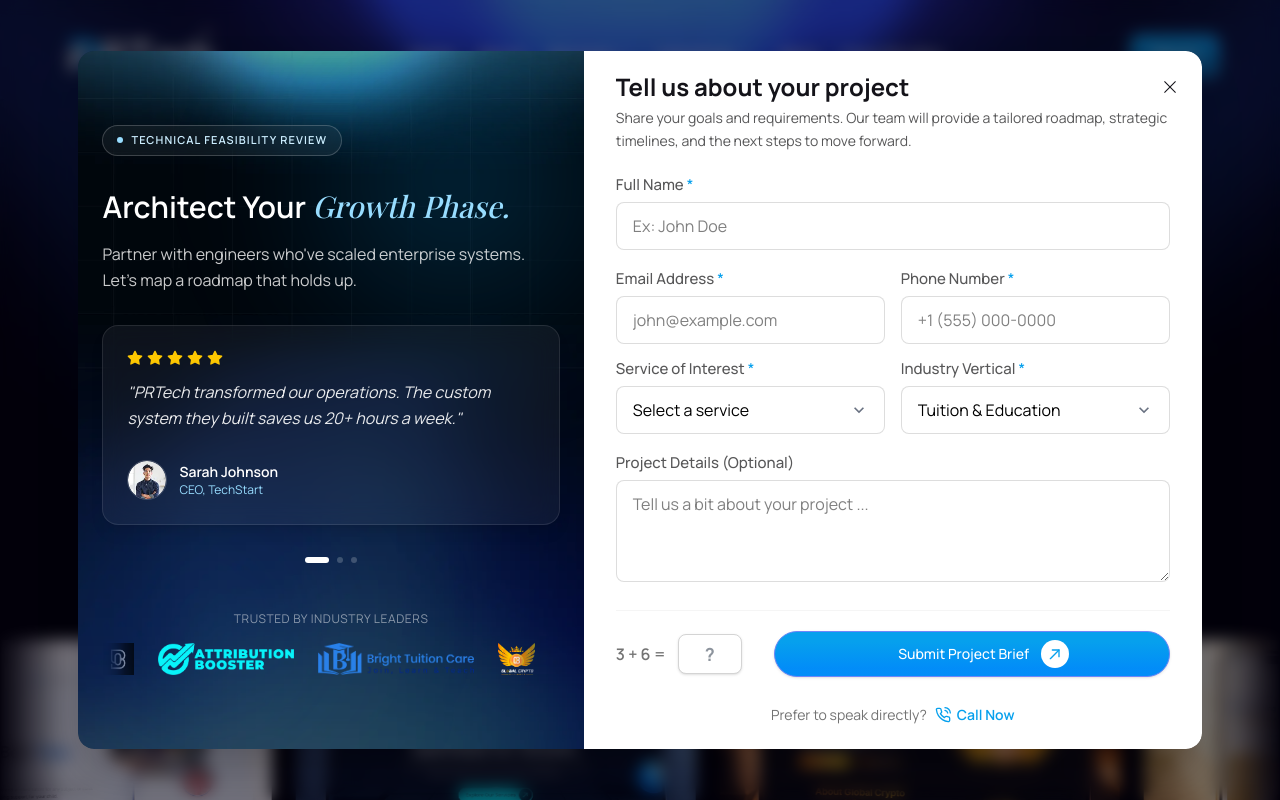
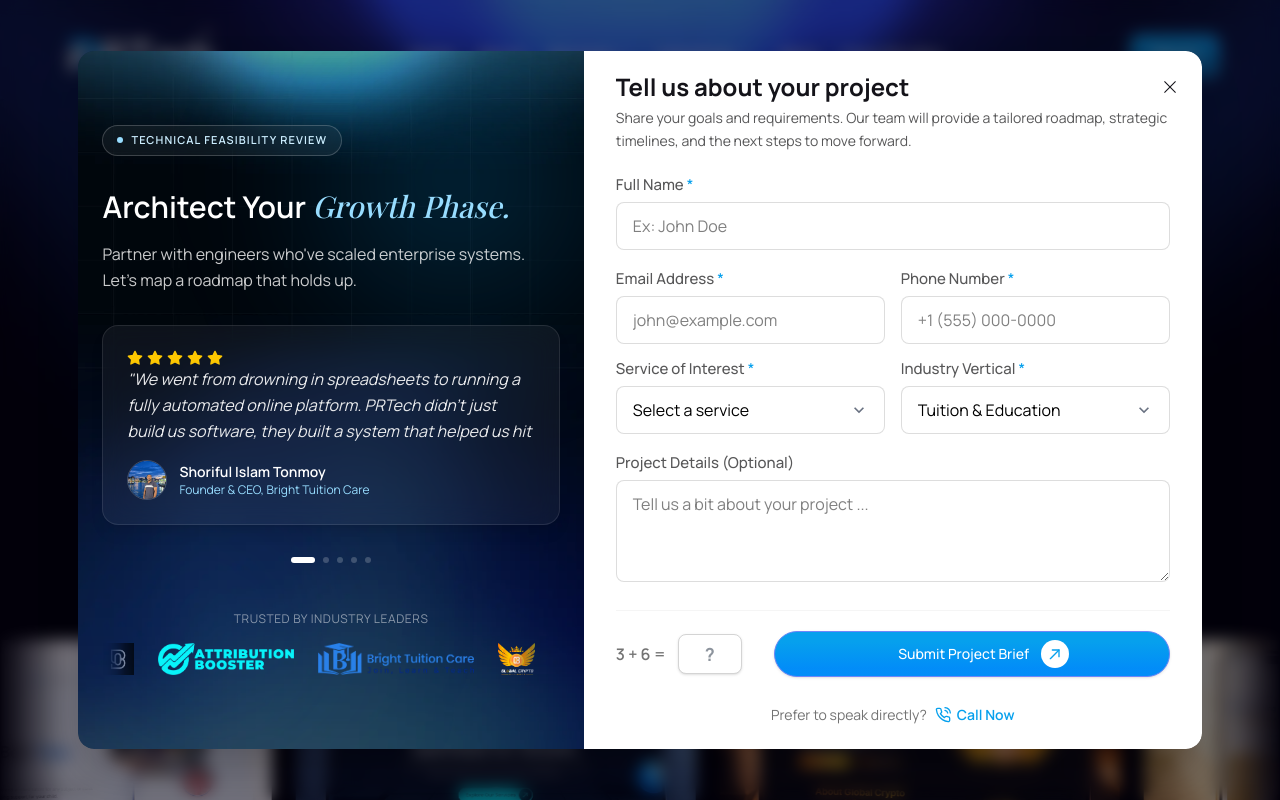
Before and after one commit to team-pr01/PRTech-Solutions-Frontend, a React (Vite) app: page / in a window 1280 px wide. Both pictures are taken after a click on the button "Get Your Project Feasibility Review". Shown: the top 800 px of the page. Built offline with nearby package versions, Linux system fonts and the light colour scheme; a web font is replaced by a local one.

Commit message:
Completed homepage

```diff
--- a/src/components/Homepage/FeasibilityReviewFormModal/TrustAndSocialProof/TrustAndSocialProof.tsx
+++ b/src/components/Homepage/FeasibilityReviewFormModal/TrustAndSocialProof/TrustAndSocialProof.tsx
@@ -1,54 +1,32 @@
 import { motion, AnimatePresence } from "framer-motion";
-import { useState } from "react";
+import { useEffect, useState } from "react";
 import { FiStar } from "react-icons/fi";
 import { IMAGES } from "../../../../assets";
+import { testimonials } from "../../../../data/testimonials";
+import { clients } from "../../../../data/clients.logo";
 
-const testimonials = [
-  {
-    id: 1,
-    name: "Sarah Johnson",
-    role: "CEO, TechStart",
-    image: IMAGES.dummyClientPicture,
-    review:
-      "PRTech transformed our operations. The custom system they built saves us 20+ hours a week.",
-  },
-  {
-    id: 2,
-    name: "Michael Chen",
-    role: "Founder, InnovateHub",
-    image: IMAGES.dummyClientPicture,
-    review:
-      "Incredible attention to detail. They didn't just build an app, they built a scalable business solution.",
-  },
-  {
-    id: 3,
-    name: "Emily Davis",
-    role: "Marketing Director",
-    image: IMAGES.dummyClientPicture,
-    review:
-      "The AI integration they provided completely changed how we handle customer support.",
-  },
-];
 const TrustAndSocialProof = () => {
   const [currentIndex, setCurrentIndex] = useState<number>(0);
+  const [isHovered, setIsHovered] = useState<boolean>(false);
+
+  // Auto-slide logic
+  useEffect(() => {
+    if (isHovered) return; // Pause on hover
+
+    const interval = setInterval(() => {
+      setCurrentIndex((prevIndex) =>
+        prevIndex === testimonials.length - 1 ? 0 : prevIndex + 1,
+      );
+    }, 5000); // 5 seconds
+
+    return () => clearInterval(interval);
+  }, [isHovered, testimonials.length]);
 
   const slideVariants = {
     enter: { y: 20, opacity: 0 },
     center: { y: 0, opacity: 1 },
     exit: { y: -20, opacity: 0 },
   };
-
-  const clients = [
-    IMAGES.bcoEco,
-    IMAGES.attributionBooster,
-    IMAGES.brightTuitionCare,
-    IMAGES.globalCryptoAlliance,
-    IMAGES.goodKing,
-    IMAGES.logicalMedia,
-    IMAGES.tenStageMatrix,
-    IMAGES.vedicWisdom,
-    IMAGES.worldMarket,
-  ];
   return (
     <div className="w-full xl:w-[45%] hidden md:flex flex-col items-center justify-center bg-neutral-20 relative overflow-hidden p-6">
       {/* Background Image */}
@@ -85,7 +63,11 @@ const TrustAndSocialProof = () => {
         </div>
 
         {/* Testimonial Card Container */}
-        <div className="relative h-50 w-full">
+        <div
+          className="relative h-50 w-full"
+          onMouseEnter={() => setIsHovered(true)}
+          onMouseLeave={() => setIsHovered(false)}
+        >
           <AnimatePresence mode="wait">
             <motion.div
               key={currentIndex}
@@ -108,8 +90,8 @@ const TrustAndSocialProof = () => {
               </div>
 
               {/* Review */}
-              <p className="text-white/90 text-sm md:text-base italic leading-relaxed line-clamp-3">
-                "{testimonials[currentIndex].review}"
+              <p className="text-white/90 text-sm md:text-base italic leading-relaxed line-clamp-5">
+                "{testimonials[currentIndex].text}"
               </p>
 
               {/* User Info */}
--- a/src/components/Shared/StrategicConsultModal/TrustPanel/AITrustPanel.tsx
+++ b/src/components/Shared/StrategicConsultModal/TrustPanel/AITrustPanel.tsx
@@ -1,55 +1,25 @@
-import { useState } from "react";
+import { useEffect, useState } from "react";
 import { motion, AnimatePresence } from "framer-motion";
 import { FiCpu, FiTerminal, FiZap, FiCheckCircle } from "react-icons/fi";
-import { IMAGES } from "../../../../assets";
-
-const aiTestimonials = [
-  {
-    id: 1,
-    name: "Alex Rivera",
-    role: "CTO, NeuralFlow",
-    image: IMAGES.dummyClientPicture,
-    metric: "+340%",
-    metricLabel: "Efficiency Increase",
-    review:
-      "Their custom LLM integration completely automated our tier-1 support. It feels like we hired 50 engineers overnight.",
-  },
-  {
-    id: 2,
-    name: "Dr. Sarah Chen",
-    role: "Head of Data, OmniHealth",
-    image: IMAGES.dummyClientPicture,
-    metric: "99.9%",
-    metricLabel: "Model Accuracy",
-    review:
-      "They built a predictive model that reduced our patient readmission rates by 22%. The architecture is flawless.",
-  },
-  {
-    id: 3,
-    name: "Marcus Thorne",
-    role: "Founder, Synthetix",
-    image: IMAGES.dummyClientPicture,
-    metric: "10x",
-    metricLabel: "Faster Processing",
-    review:
-      "We were drowning in unstructured data. PRTech built a RAG system that retrieves insights in milliseconds.",
-  },
-];
-
-const clients = [
-  IMAGES.bcoEco,
-  IMAGES.attributionBooster,
-  IMAGES.brightTuitionCare,
-  IMAGES.globalCryptoAlliance,
-  IMAGES.goodKing,
-  IMAGES.logicalMedia,
-  IMAGES.tenStageMatrix,
-  IMAGES.vedicWisdom,
-  IMAGES.worldMarket,
-];
+import { testimonials } from "../../../../data/testimonials";
+import { clients } from "../../../../data/clients.logo";
 
 const AITrustPanel = () => {
   const [currentIndex, setCurrentIndex] = useState<number>(0);
+  const [isHovered, setIsHovered] = useState<boolean>(false);
+
+  // Auto-slide logic
+  useEffect(() => {
+    if (isHovered) return; // Pause on hover
+
+    const interval = setInterval(() => {
+      setCurrentIndex((prevIndex) =>
+        prevIndex === testimonials.length - 1 ? 0 : prevIndex + 1,
+      );
+    }, 5000); // 5 seconds
+
+    return () => clearInterval(interval);
+  }, [isHovered, testimonials.length]);
 
   const slideVariants = {
     enter: { x: 30, opacity: 0 },
@@ -113,8 +83,12 @@ const AITrustPanel = () => {
         </div>
 
         {/* Terminal-Style Testimonial Card */}
-        <div className="space-y-3">
-          <div className="relative min-h-55 w-full">
+        <div
+          className="space-y-3"
+          onMouseEnter={() => setIsHovered(true)}
+          onMouseLeave={() => setIsHovered(false)}
+        >
+          <div className="relative min-h-55 h-fit w-full">
             <AnimatePresence mode="wait">
               <motion.div
                 key={currentIndex}
@@ -137,35 +111,25 @@ const AITrustPanel = () => {
                   </span>
                 </div>
 
-                {/* Metric Row */}
-                <div className="flex items-end gap-2 mb-2">
-                  <span className="text-3xl font-bold text-primary-10 font-mono">
-                    {aiTestimonials[currentIndex].metric}
-                  </span>
-                  <span className="text-xs text-primary-35 mb-1 font-mono">
-                    {aiTestimonials[currentIndex].metricLabel}
-                  </span>
-                </div>
-
                 {/* Review */}
-                <p className="text-sm leading-relaxed text-neutral-93/90 font-mono">
+                <p className="text-sm leading-relaxed text-neutral-93/90 font-mono line-clamp-3">
                   <span className="text-primary-35 mr-2">&gt;</span>"
-                  {aiTestimonials[currentIndex].review}"
+                  {testimonials[currentIndex].text}"
                 </p>
 
                 {/* User Info */}
                 <div className="mt-auto pt-3 border-t border-white/5 flex items-center gap-3">
                   <img
-                    src={aiTestimonials[currentIndex].image}
-                    alt={aiTestimonials[currentIndex].name}
-                    className="h-8 w-8 rounded-md object-cover border border-primary-10/30 grayscale"
+                    src={testimonials[currentIndex].image}
+                    alt={testimonials[currentIndex].name}
+                    className="h-8 w-8 rounded-md object-cover border border-primary-10/30"
                   />
                   <div>
                     <p className="text-xs font-semibold text-white">
-                      {aiTestimonials[currentIndex].name}
+                      {testimonials[currentIndex].name}
                     </p>
                     <p className="text-[10px] text-neutral-93/60 font-mono">
-                      {aiTestimonials[currentIndex].role}
+                      {testimonials[currentIndex].role}
                     </p>
                   </div>
                   <FiCheckCircle className="ml-auto text-green-500/80" />
@@ -176,7 +140,7 @@ const AITrustPanel = () => {
 
           {/* Pagination Dots */}
           <div className="relative z-10 flex items-center justify-center gap-2 pt-2">
-            {aiTestimonials.map((_, idx) => (
+            {testimonials.map((_, idx) => (
               <button
                 key={idx}
                 type="button"
@@ -201,7 +165,7 @@ const AITrustPanel = () => {
         <div className="relative w-full overflow-hidden [mask-image:linear-gradient(to_right,transparent,black_10%,black_90%,transparent)]">
           <div className="marquee-track">
             <div className="marquee-content items-center gap-8">
-              {clients.map((client, index) => (
+              {clients?.map((client, index) => (
                 <img
                   key={index}
                   src={client}
--- a/src/components/Shared/StrategicConsultModal/TrustPanel/TrustPanel.tsx
+++ b/src/components/Shared/StrategicConsultModal/TrustPanel/TrustPanel.tsx
@@ -1,49 +1,26 @@
-import { useState } from "react";
+import { useEffect, useState } from "react";
 import { motion, AnimatePresence } from "framer-motion";
 import { FiStar } from "react-icons/fi";
 import { IMAGES } from "../../../../assets";
-
-const testimonials = [
-  {
-    id: 1,
-    name: "Sarah Johnson",
-    role: "CEO, TechStart",
-    image: IMAGES.dummyClientPicture,
-    review:
-      "PRTech transformed our operations. The custom system they built saves us 20+ hours a week.",
-  },
-  {
-    id: 2,
-    name: "Michael Chen",
-    role: "Founder, InnovateHub",
-    image: IMAGES.dummyClientPicture,
-    review:
-      "Incredible attention to detail. They didn't just build an app, they built a scalable business solution.",
-  },
-  {
-    id: 3,
-    name: "Emily Davis",
-    role: "Marketing Director",
-    image: IMAGES.dummyClientPicture,
-    review:
-      "The AI integration they provided completely changed how we handle customer support.",
-  },
-];
-
-const clients = [
-  IMAGES.bcoEco,
-  IMAGES.attributionBooster,
-  IMAGES.brightTuitionCare,
-  IMAGES.globalCryptoAlliance,
-  IMAGES.goodKing,
-  IMAGES.logicalMedia,
-  IMAGES.tenStageMatrix,
-  IMAGES.vedicWisdom,
-  IMAGES.worldMarket,
-];
+import { testimonials } from "../../../../data/testimonials";
+import { clients } from './../../../../data/clients.logo';
 
 const TrustPanel = () => {
   const [currentIndex, setCurrentIndex] = useState<number>(0);
+  const [isHovered, setIsHovered] = useState<boolean>(false);
+
+  // Auto-slide logic
+  useEffect(() => {
+    if (isHovered) return; // Pause on hover
+
+    const interval = setInterval(() => {
+      setCurrentIndex((prevIndex) =>
+        prevIndex === testimonials.length - 1 ? 0 : prevIndex + 1,
+      );
+    }, 5000); // 5 seconds
+
+    return () => clearInterval(interval);
+  }, [isHovered, testimonials.length]);
 
   const slideVariants = {
     enter: { y: 20, opacity: 0 },
@@ -119,7 +96,11 @@ const TrustPanel = () => {
         </div>
 
         {/* Testimonial Card Container */}
-        <div className="space-y-3.5">
+        <div
+          className="space-y-3.5"
+          onMouseEnter={() => setIsHovered(true)}
+          onMouseLeave={() => setIsHovered(false)}
+        >
           <div className="relative min-h-50 w-full">
             <AnimatePresence mode="wait">
               <motion.div
@@ -131,6 +112,7 @@ const TrustPanel = () => {
                 transition={{ duration: 0.4, ease: "easeInOut" }}
                 className="absolute inset-0 flex flex-col justify-between rounded-2xl border border-white/15 bg-neutral-15 p-5 sm:p-6 shadow-our-work-client-box backdrop-blur-xl"
               >
+                <div className="spacey-3">
                   {/* Top Row: Stars & Quote Mark */}
                   <div className="flex items-center justify-between">
                     <div className="flex items-center gap-1">
@@ -149,8 +131,9 @@ const TrustPanel = () => {
 
                   {/* Review */}
                   <p className="my-2 text-sm md:text-[15px] italic leading-relaxed text-white/90 line-clamp-3">
-                  &ldquo;{testimonials[currentIndex].review}&rdquo;
+                    &ldquo;{testimonials[currentIndex].text}&rdquo;
                   </p>
+                </div>
 
                 {/* User Info */}
                 <div className="flex items-center gap-3 border-t border-white/10 pt-3">
@@ -199,7 +182,7 @@ const TrustPanel = () => {
         <div className="relative w-full overflow-hidden [mask-image:linear-gradient(to_right,transparent,black_10%,black_90%,transparent)]">
           <div className="marquee-track">
             <div className="marquee-content items-center">
-              {clients.map((client, index) => (
+              {clients?.map((client, index) => (
                 <img
                   key={index}
                   src={client}
```
Also changed, not shown: src/data/clients.logo.ts (added, +13 -0 lines). Lines whose indentation alone changed are shown as unchanged.
